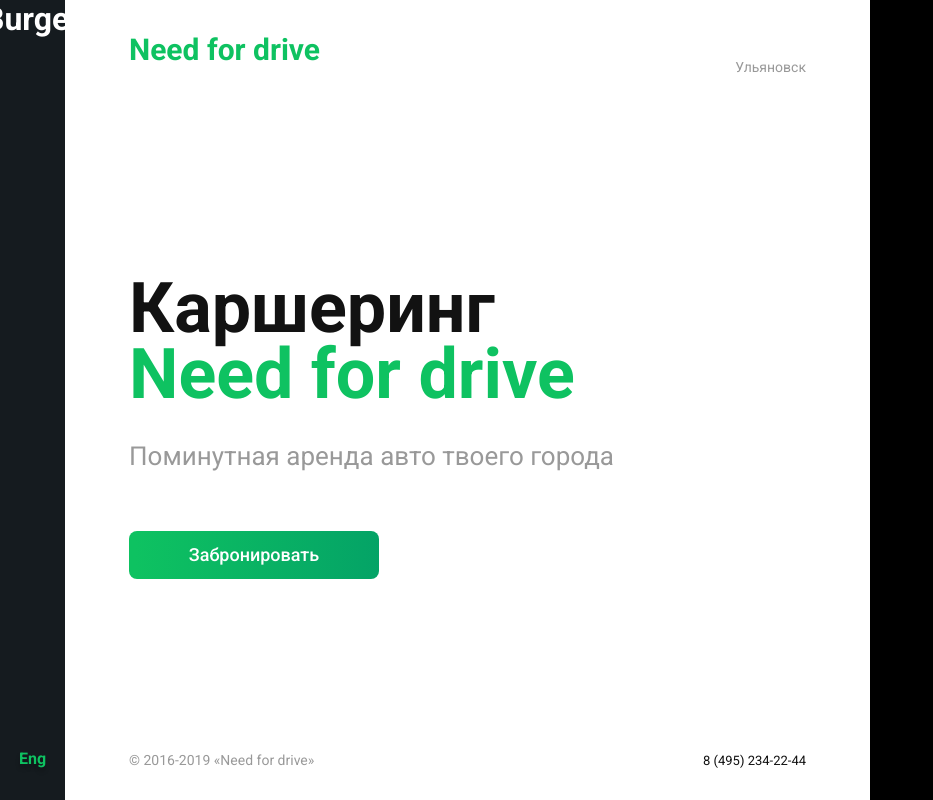
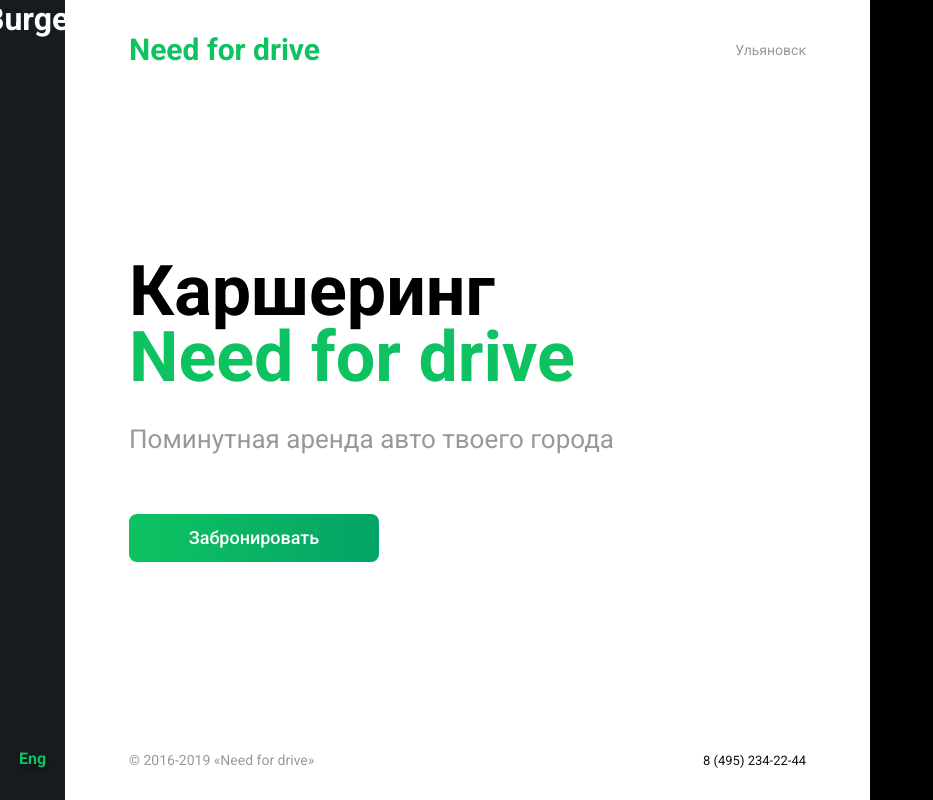
Before and after one commit to likeroge/cars, a React (Create React App) app: page / in a window 1280 px wide. Shown: the whole page, without its empty margins (0-933 px from the left). Built offline with nearby package versions, Linux system fonts and the light colour scheme; the HTML template or start-up script is replaced by a standard one.

Commit message:
add Title configuration

```diff
--- a/src/components/HomePage/Header.jsx
+++ b/src/components/HomePage/Header.jsx
@@ -45,12 +45,12 @@
       <Container>
         <Wrapper>
           <Head>
-            <Title green>Need for drive</Title>
+            <Title color='#0ec261'>Need for drive</Title>
             <Text>Ульяновск</Text>
           </Head>
           <MainPart>
             <Title large>Каршеринг</Title>
-            <Title large green>
+            <Title large color='#0ec261' marginBottom={34}>
               Need for drive
             </Title>
             <Text large>Поминутная аренда авто твоего города</Text>
--- a/src/components/UIkit/Title.jsx
+++ b/src/components/UIkit/Title.jsx
@@ -2,20 +2,22 @@
 
 export const Title = (props) => {
   const StyledTitle = styled.h1`
-    color: #121212;
+
+    color: ${props.color};
     font-weight: 700;
     font-size: 30px;
     line-height: 35px;
+    margin-bottom: ${props.marginBottom}px;
     ${props.large &&
     css`
       font-size: 70px;
       line-height: 66px;
     `}
-    ${props.green &&
+    /* ${props.green &&
     css`
       color: #0ec261;
-      margin-bottom: 34px;
-    `}
+    `} */
+
   `;
   return <StyledTitle>{props.children}</StyledTitle>;
 };
```
